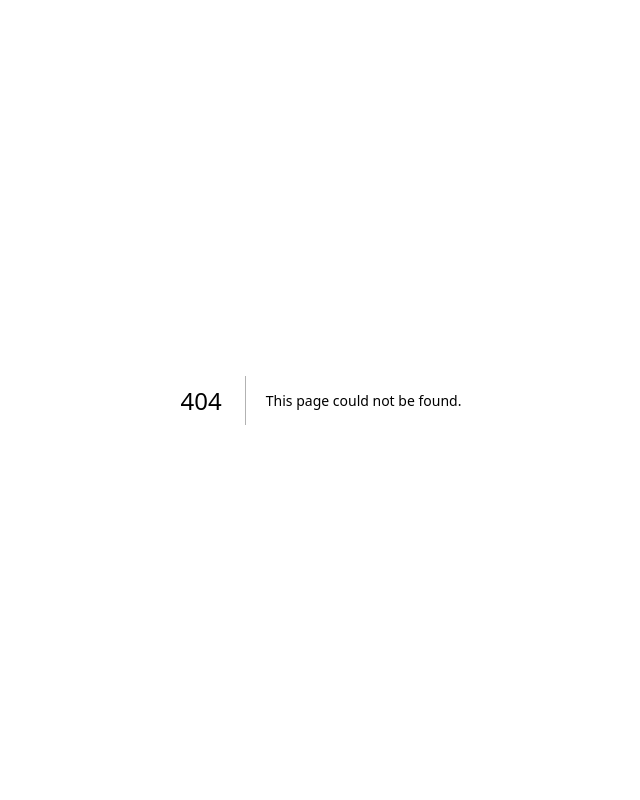
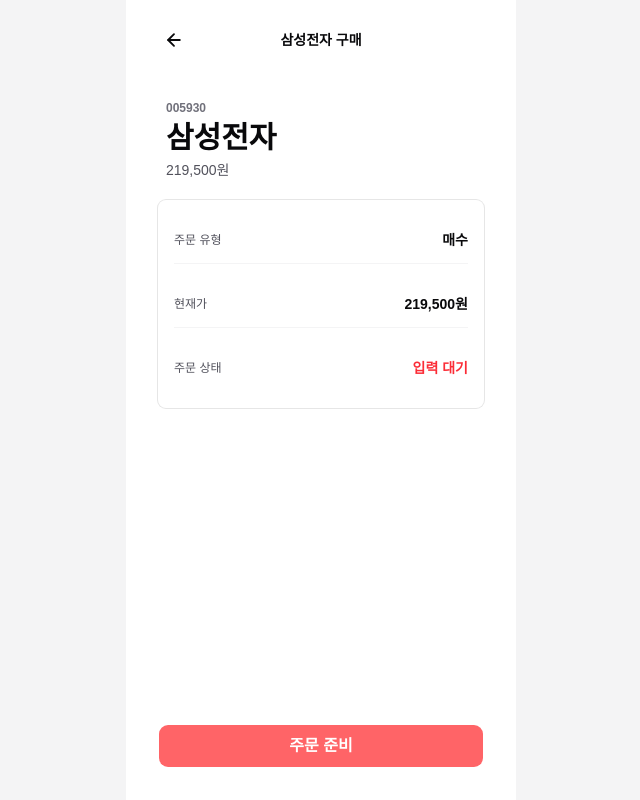
Before and after one commit to goorm-team-nexus/wealthflow-frontend, a Next.js app: page /stock-detail/purchase in a window 1280 px wide. Before the commit this address had no page. Shown: the whole page, without its empty margins (319-959 px from the left). Built offline with nearby package versions, Linux system fonts and the light colour scheme; a web font is replaced by a local one.

Commit message:
feat: add stock purchase route

```diff
--- a/src/app/stock-detail/page.tsx
+++ b/src/app/stock-detail/page.tsx
@@ -11,6 +11,7 @@
   Trophy,
   type LucideIcon,
 } from "lucide-react";
+import Link from "next/link";
 import { useState } from "react";
 
 import { Button } from "@/components/ui/button";
@@ -137,11 +138,6 @@
   const [isFavorite, setIsFavorite] = useState(false);
   const [selectedPeriod, setSelectedPeriod] = useState<ChartPeriod>("1일");
   const [selectedTab, setSelectedTab] = useState("메뉴");
-  const [isPurchased, setIsPurchased] = useState(false);
-
-  const handleBuyStock = () => {
-    setIsPurchased((currentIsPurchased) => !currentIsPurchased);
-  };
 
   return (
     <main className="min-h-screen bg-zinc-100 font-sans text-zinc-950">
@@ -160,11 +156,10 @@
           <AiSummary />
           <StockInfoCard />
           <Button
+            asChild
             className="h-11 w-full bg-red-400 text-base font-semibold text-white hover:bg-red-500"
-            aria-pressed={isPurchased}
-            onClick={handleBuyStock}
           >
-            {isPurchased ? "구매 완료" : "구매하기"}
+            <Link href="/stock-detail/purchase">구매하기</Link>
           </Button>
           <BottomNavigation selectedTab={selectedTab} onSelectTab={setSelectedTab} />
         </section>
--- /dev/null
+++ b/src/app/stock-detail/purchase/page.tsx
@@ -0,0 +1,51 @@
+import { ArrowLeft } from "lucide-react";
+import Link from "next/link";
+
+import { Button } from "@/components/ui/button";
+import { Card, CardContent } from "@/components/ui/card";
+
+export default function StockPurchasePage() {
+  return (
+    <main className="min-h-screen bg-zinc-100 font-sans text-zinc-950">
+      <div className="mx-auto flex min-h-screen w-[390px] max-w-full bg-white">
+        <section className="flex min-h-screen w-full flex-col gap-5 bg-white px-8 pt-6 [font-family:var(--font-noto-sans-kr),var(--font-geist-sans),ui-sans-serif,system-ui,sans-serif]">
+          <header className="grid h-8 grid-cols-[32px_minmax(0,1fr)_32px] items-center">
+            <Button asChild variant="ghost" size="icon" className="size-8">
+              <Link href="/stock-detail" aria-label="종목 상세로 돌아가기">
+                <ArrowLeft className="size-5 stroke-[2.2]" aria-hidden="true" />
+              </Link>
+            </Button>
+            <h1 className="truncate text-center text-sm font-semibold">삼성전자 구매</h1>
+          </header>
+
+          <section className="flex flex-col gap-1 px-2 pt-6">
+            <span className="text-xs font-semibold text-zinc-500">005930</span>
+            <h2 className="text-3xl font-bold tracking-normal">삼성전자</h2>
+            <p className="text-sm font-medium text-zinc-600">219,500원</p>
+          </section>
+
+          <Card className="rounded-md py-4">
+            <CardContent className="flex flex-col gap-4 px-4">
+              <div className="flex h-12 items-center justify-between border-b border-zinc-100">
+                <span className="text-xs font-medium text-zinc-600">주문 유형</span>
+                <strong className="text-sm font-bold text-zinc-950">매수</strong>
+              </div>
+              <div className="flex h-12 items-center justify-between border-b border-zinc-100">
+                <span className="text-xs font-medium text-zinc-600">현재가</span>
+                <strong className="text-sm font-bold text-zinc-950">219,500원</strong>
+              </div>
+              <div className="flex h-12 items-center justify-between">
+                <span className="text-xs font-medium text-zinc-600">주문 상태</span>
+                <strong className="text-sm font-bold text-red-500">입력 대기</strong>
+              </div>
+            </CardContent>
+          </Card>
+
+          <Button className="mt-auto mb-8 h-11 w-full bg-red-400 text-base font-semibold text-white hover:bg-red-500">
+            주문 준비
+          </Button>
+        </section>
+      </div>
+    </main>
+  );
+}
```
